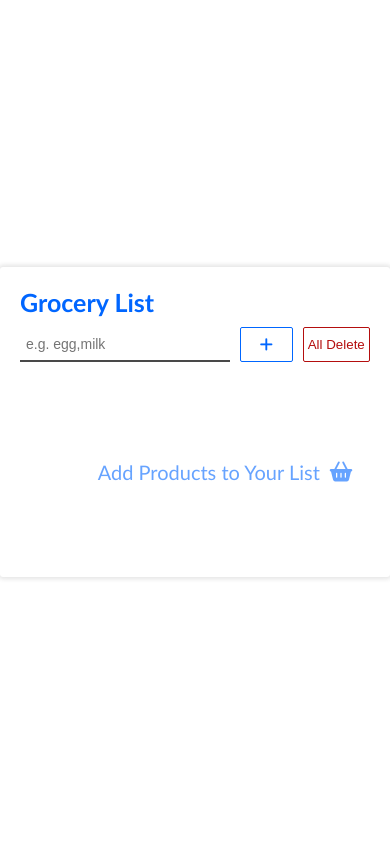
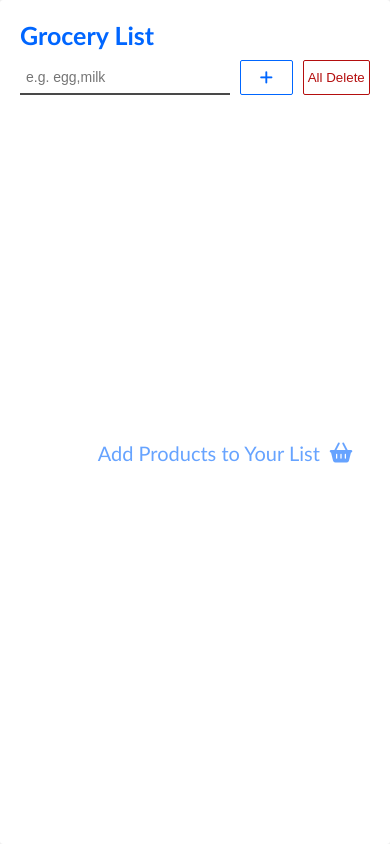
Before and after one commit to BahadirHakanYuksel/40-JavaScript-Projects-for-Beginners, a plain HTML site: page 5-Grocery-List/index.html in a window 390 px wide. Drawn offline with Linux system fonts and the light colour scheme.

Commit message:
5-Grocery-List

```diff
--- a/5-Grocery-List/style.css
+++ b/5-Grocery-List/style.css
@@ -103,6 +103,7 @@ body{
     padding-left: 2rem;
     padding-right: 1.4rem;
     position: relative;
+    overflow-x: hidden;
 }
 
 #products::-webkit-scrollbar{
@@ -114,7 +115,7 @@ body{
 }
 
 .product{
-    width: 100%;
+    width: 100% !important;
     background-color: rgba(128, 128, 128, 0.082);
     height: 4.2rem;
     margin-bottom: 0.5rem;
@@ -174,7 +175,8 @@ body{
     border-radius: 1rem;
     position: absolute;
     left: 2rem;
-    bottom: 1rem;
+    top: 50%;
+    transform: translateY(-50%);
     height: 18rem;
     width: 41rem;
     display: flex;
@@ -230,3 +232,17 @@ body{
 .edit_save_btn_active:hover{
     background:linear-gradient(45deg,var(--main), rgb(17, 87, 192));
 }
+
+@media(max-width : 449px){
+    #list{
+        width: 100%;
+        height: 100%;
+    }
+    #products{
+        min-height: 19rem;
+        height: 84%;
+    }
+    .product{
+        grid-template-columns: 80% auto;
+    }
+}
```
